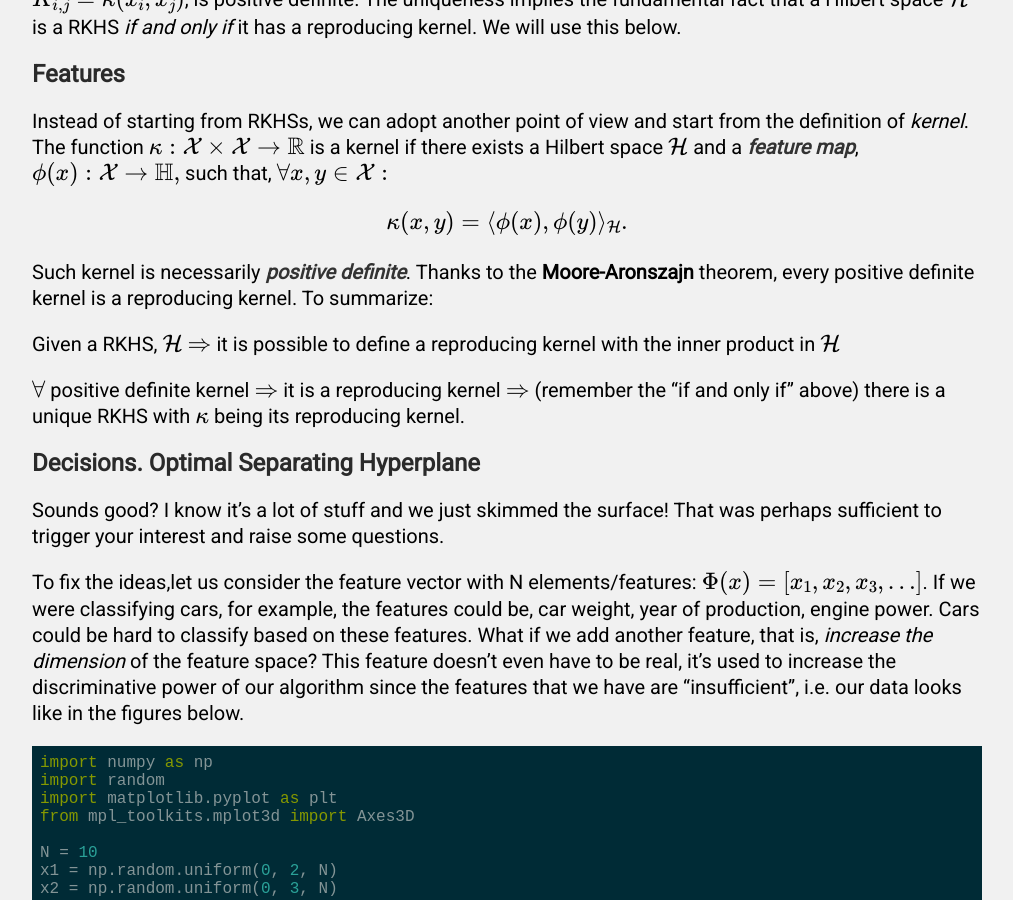
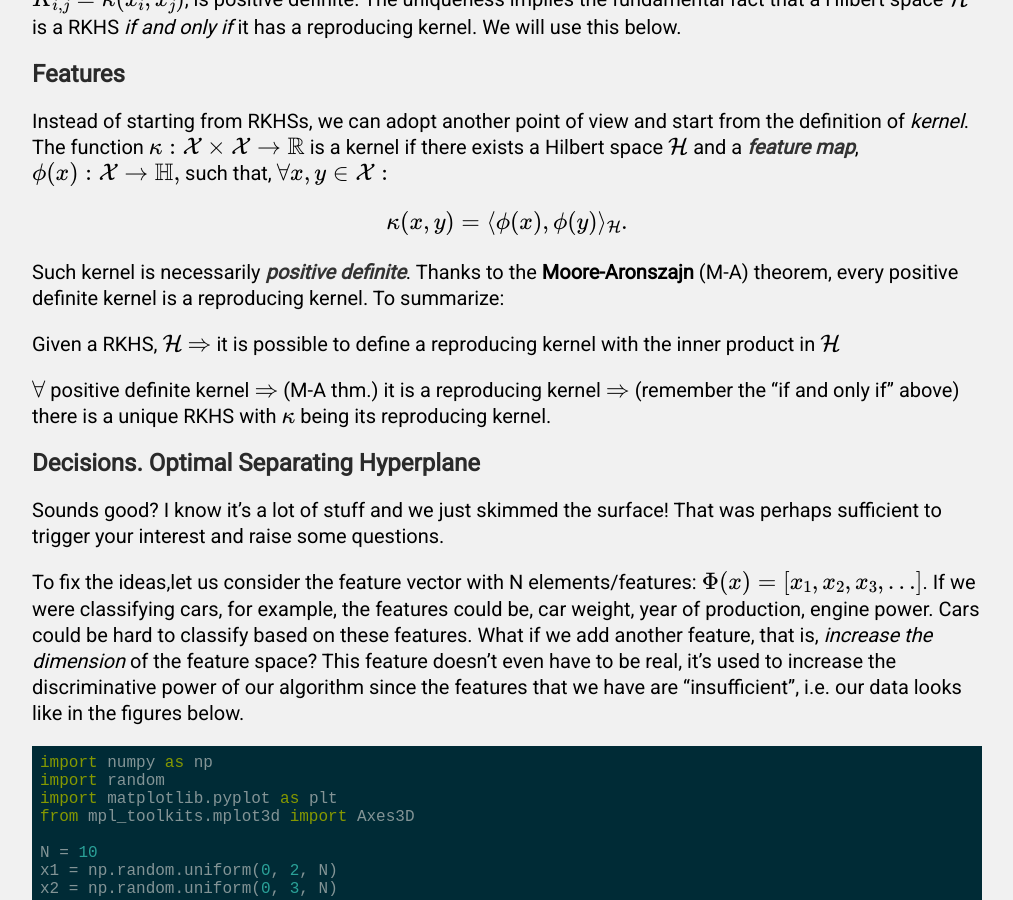
Before and after one commit to FullSimplify/FullSimplify.github.io, a Jekyll site: the page built from _posts/2000-01-02-Support-Vector-Machines,-a-Gentle-Introduction.md, in a window 1280 px wide and 900 px high, scrolled down 4179 px. Shown: the whole window, without its empty margins (133-1146 px from the left). Built offline with Jekyll 4.4.1, drawn with Linux system fonts in a browser that asks for light colours; formulas are drawn with MathJax 3.

Commit message:
Update 2000-01-02-Support-Vector-Machines,-a-Gentle-Introduction.md

```diff
--- a/_posts/2000-01-02-Support-Vector-Machines,-a-Gentle-Introduction.md
+++ b/_posts/2000-01-02-Support-Vector-Machines,-a-Gentle-Introduction.md
@@ -129,11 +129,11 @@
 \kappa(x,y)=\langle \phi(x),\phi(y) \rangle_{\mathcal{H}}.
 \end{equation}
 
-Such kernel is necessarily **positive definite**. Thanks to the<a target="_blank" href='https://en.wikipedia.org/wiki/Reproducing_kernel_Hilbert_space#Moore.E2.80.93Aronszajn_theorem'> Moore-Aronszajn</a> theorem, every positive definite kernel is a reproducing kernel. To summarize:
+Such kernel is necessarily **positive definite**. Thanks to the<a target="_blank" href='https://en.wikipedia.org/wiki/Reproducing_kernel_Hilbert_space#Moore.E2.80.93Aronszajn_theorem'> Moore-Aronszajn</a> (M-A) theorem, every positive definite kernel is a reproducing kernel. To summarize:
 
 Given a RKHS, $$\mathcal{H}$$ $$\Rightarrow$$ it is possible to define a reproducing kernel with the inner product in $$\mathcal{H}$$
 
-$$\forall$$ positive definite kernel $$\Rightarrow$$ it is a reproducing kernel $$\Rightarrow$$ (remember the "if and only if" above) there is a unique RKHS with $$\kappa$$ being its reproducing kernel.
+$$\forall$$ positive definite kernel $$\Rightarrow$$ (M-A thm.) it is a reproducing kernel $$\Rightarrow$$ (remember the "if and only if" above) there is a unique RKHS with $$\kappa$$ being its reproducing kernel.
 
 ## Decisions. Optimal Separating Hyperplane
 
```
